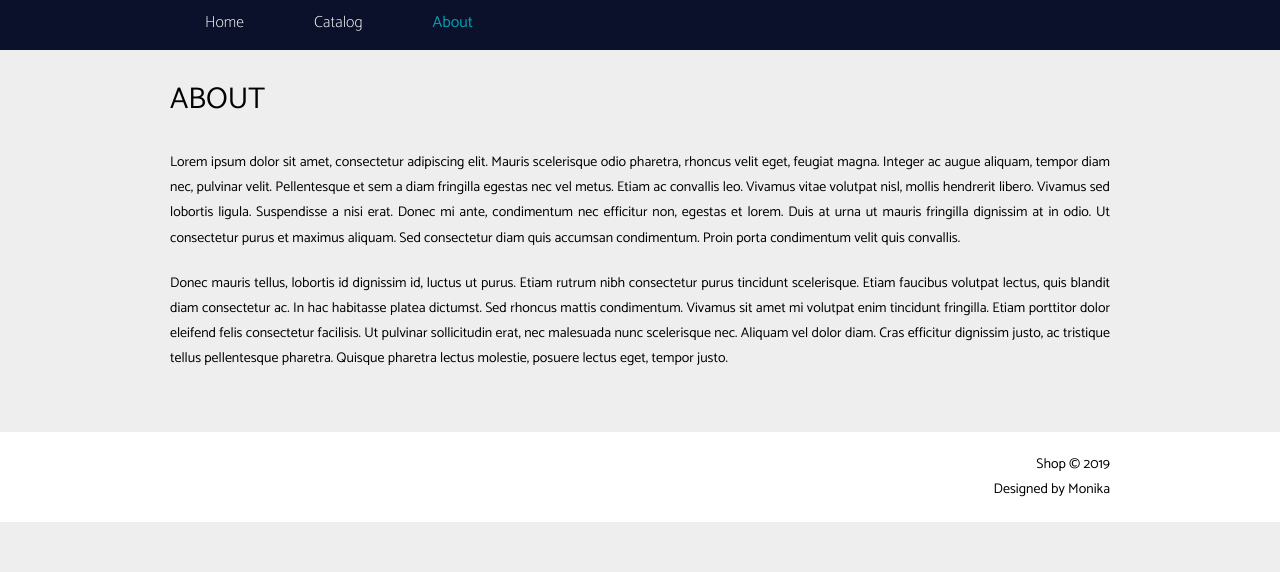
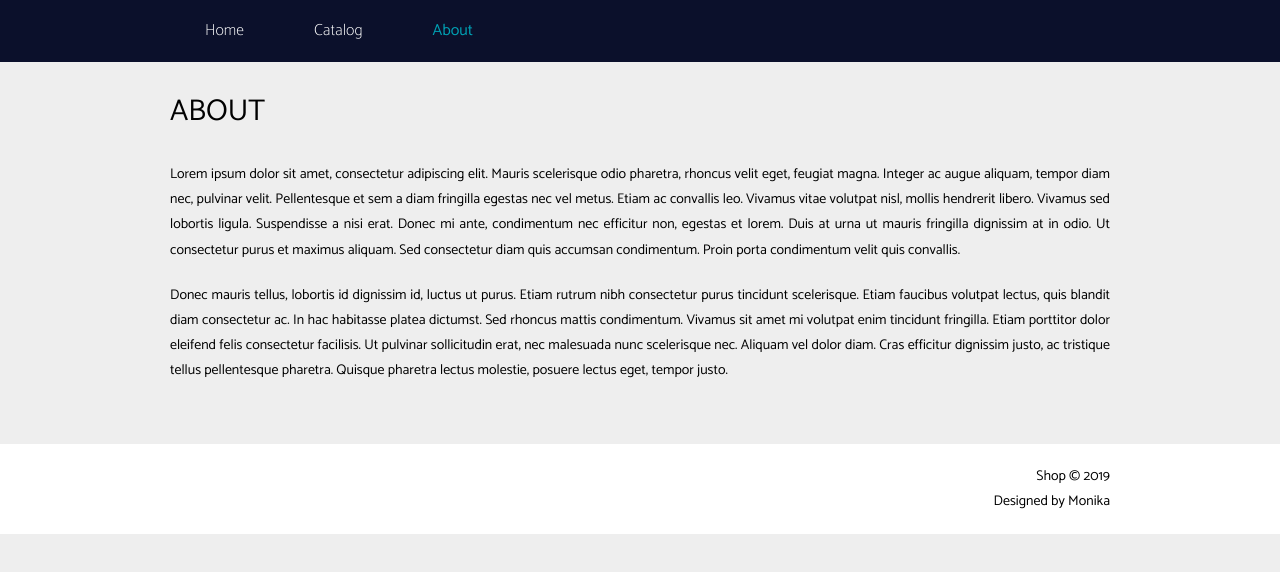
Before and after one commit to monika-stempniak/shop, a React (Create React App) app: page /about in a window 1280 px wide. Shown: the top 572 px of the page. Built offline with nearby package versions, Linux system fonts and the light colour scheme.

Commit message:
Improve Menu style

```diff
--- a/src/App/components/Menu/Menu.module.scss
+++ b/src/App/components/Menu/Menu.module.scss
@@ -2,8 +2,7 @@
 
 .navbar {
   position: relative;
-  min-height: 50px;
-  background-color: $dark-blue;
+  background-color: $black-pearl;
 }
 
 .nav {
@@ -20,6 +19,7 @@
 .nav > li > a {
   font-size: 16px;
   font-weight: 100;
+  line-height: 2;
   padding: 15px 35px;
   color: $white;
   display: block;
--- a/src/scss/variables.scss
+++ b/src/scss/variables.scss
@@ -3,7 +3,7 @@
 $black: #000;
 $white: #fff;
 $light-gray: #eee;
-$dark-blue: #0b102b;
+$black-pearl: #0b102b;
 $blue-lagoon: #00a1b4;
 
 $font-family: "Catamaran", "Helvetica Neue", Helvetica, Arial, sans-serif;
```
